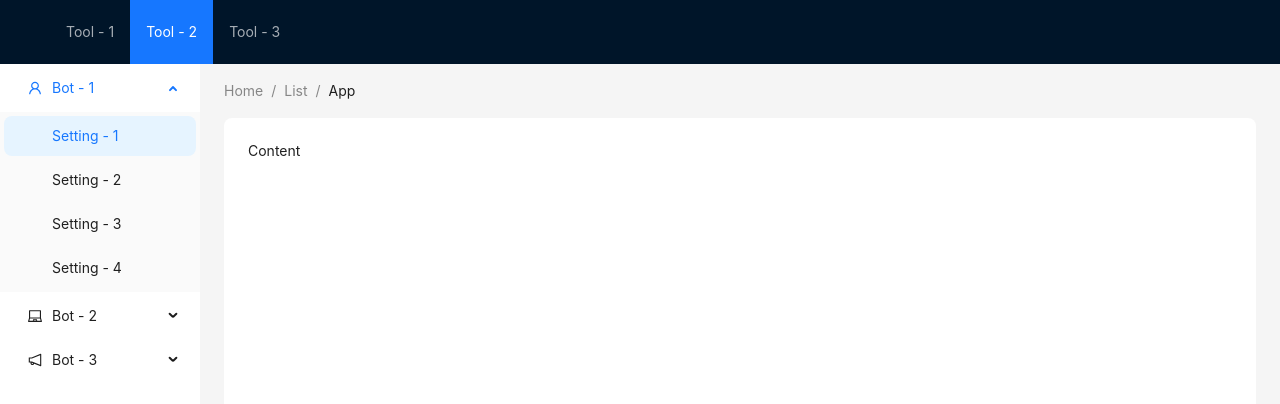
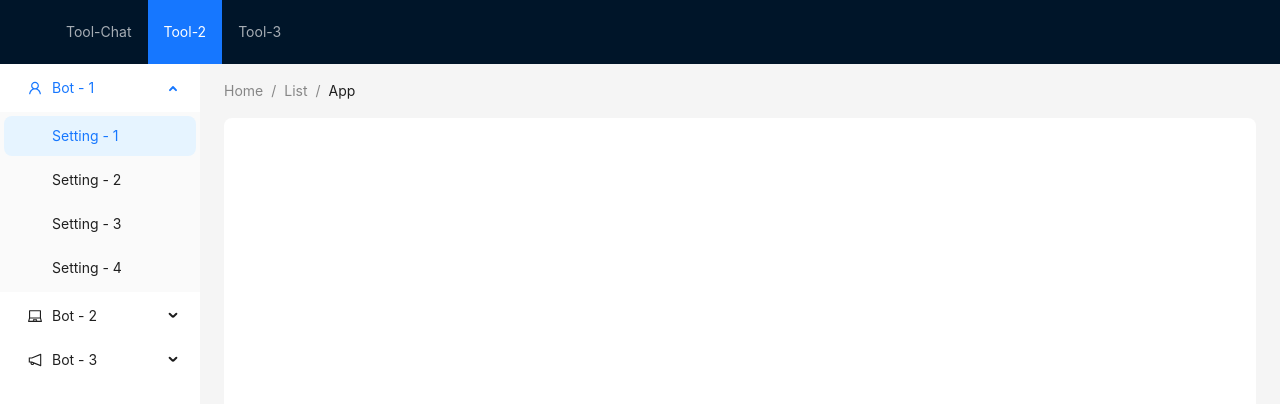
Before and after one commit to CaseyQWood/Nexus_Front, a React (Vite) app: page /chat in a window 1280 px wide. Shown: the top 404 px of the page. Built offline with nearby package versions, Linux system fonts and the light colour scheme.

Commit message:
added routing and base chat page

```diff
--- a/src/App.tsx
+++ b/src/App.tsx
@@ -1,41 +1,25 @@
 import React from 'react';
-import { LaptopOutlined, NotificationOutlined, UserOutlined } from '@ant-design/icons';
 import type { MenuProps } from 'antd';
-import { Breadcrumb, Layout, Menu, theme } from 'antd';
+import {Layout, Menu, theme } from 'antd';
+import Chat from './pages/Chat';
+import {
+  BrowserRouter as Router,
+  Routes,
+  Route,
+  Link
+} from "react-router-dom";
 
 const { Header, Content, Sider } = Layout;
 
-const items1: MenuProps['items'] = ['1', '2', '3'].map((key) => ({
+const items1: MenuProps['items'] = ['Chat', '2', '3'].map((key) => ({
   key,
-  label: `Tool - ${key}`,
+  label: (<Link to={`/${key}`}  >Tool-{key}</Link>),
 }));
 
-const items2: MenuProps['items'] = [UserOutlined, LaptopOutlined, NotificationOutlined].map(
-  (icon, index) => {
-    const key = String(index + 1);
-
-    return {
-      key: `sub${key}`,
-      icon: React.createElement(icon),
-      label: `Bot - ${key}`,
-
-      children: new Array(4).fill(null).map((_, j) => {
-        const subKey = index * 4 + j + 1;
-        return {
-          key: subKey,
-          label: `Setting - ${subKey}`,
-        };
-      }),
-    };
-  },
-);
-
 function App() {
-  const {
-    token: { colorBgContainer, borderRadiusLG },
-  } = theme.useToken();
 
   return (
+    <Router>
       <Layout style={{height: 'calc(100vw - 64px)'}}>
         <Header style={{ display: 'flex', alignItems: 'center' }}>
           <div className="demo-logo" />
@@ -47,36 +31,12 @@ function App() {
             style={{ flex: 1, minWidth: 0 }}
           />
         </Header>
-      <Layout>
-        <Sider width={200} style={{ background: colorBgContainer }}>
-          <Menu
-            mode="inline"
-            defaultSelectedKeys={['1']}
-            defaultOpenKeys={['sub1']}
-            style={{ height: '100%', borderRight: 0 }}
-            items={items2}
-          />
-        </Sider>
-        <Layout style={{ padding: '0 24px 24px' }}>
-          <Breadcrumb style={{ margin: '16px 0' }}>
-            <Breadcrumb.Item>Home</Breadcrumb.Item>
-            <Breadcrumb.Item>List</Breadcrumb.Item>
-            <Breadcrumb.Item>App</Breadcrumb.Item>
-          </Breadcrumb>
-          <Content
-            style={{
-              padding: 24,
-              margin: 0,
-              minHeight: 280,
-              background: colorBgContainer,
-              borderRadius: borderRadiusLG,
-            }}
-          >
-            Content
-          </Content>
+          <Routes>
+            <Route path="/chat" element={<Chat />} />
+
+          </Routes>
       </Layout>
-      </Layout>
-    </Layout>
+    </Router>
   );
 };
 
--- /dev/null
+++ b/src/pages/Chat.tsx
@@ -0,0 +1,71 @@
+import React from 'react';
+import { LaptopOutlined, NotificationOutlined, UserOutlined } from '@ant-design/icons';
+import type { MenuProps } from 'antd';
+import { Breadcrumb, Layout, Menu, theme } from 'antd';
+// import {
+//   BrowserRouter as Router,
+//   Switch,
+//   Route,
+//   Link
+// } from "react-router-dom";
+
+const {Content, Sider } = Layout;
+
+
+const items2: MenuProps['items'] = [UserOutlined, LaptopOutlined, NotificationOutlined].map(
+    (icon, index) => {
+      const key = String(index + 1);
+
+      return {
+        key: `sub${key}`,
+        icon: React.createElement(icon),
+        label: `Bot - ${key}`,
+
+        children: new Array(4).fill(null).map((_, j) => {
+          const subKey = index * 4 + j + 1;
+          return {
+            key: subKey,
+            label: `Setting - ${subKey}`,
+          };
+        }),
+      };
+    },
+  );
+
+export default function Chat() {
+    const {
+        token: { colorBgContainer, borderRadiusLG },
+    } = theme.useToken();
+
+    return (
+        <Layout>
+          <Sider width={200} style={{ background: colorBgContainer }}>
+            <Menu
+              mode="inline"
+              defaultSelectedKeys={['1']}
+              defaultOpenKeys={['sub1']}
+              style={{ height: '100%', borderRight: 0 }}
+              items={items2}
+            />
+          </Sider>
+          <Layout style={{ padding: '0 24px 24px' }}>
+            <Breadcrumb style={{ margin: '16px 0' }}>
+              <Breadcrumb.Item>Home</Breadcrumb.Item>
+              <Breadcrumb.Item>List</Breadcrumb.Item>
+              <Breadcrumb.Item>App</Breadcrumb.Item>
+            </Breadcrumb>
+            <Content
+              style={{
+                padding: 24,
+                margin: 0,
+                minHeight: 280,
+                background: colorBgContainer,
+                borderRadius: borderRadiusLG,
+              }}
+            >
+
+            </Content>
+          </Layout>
+        </Layout>
+    );
+}
```
Lines whose indentation alone changed are shown as unchanged.
